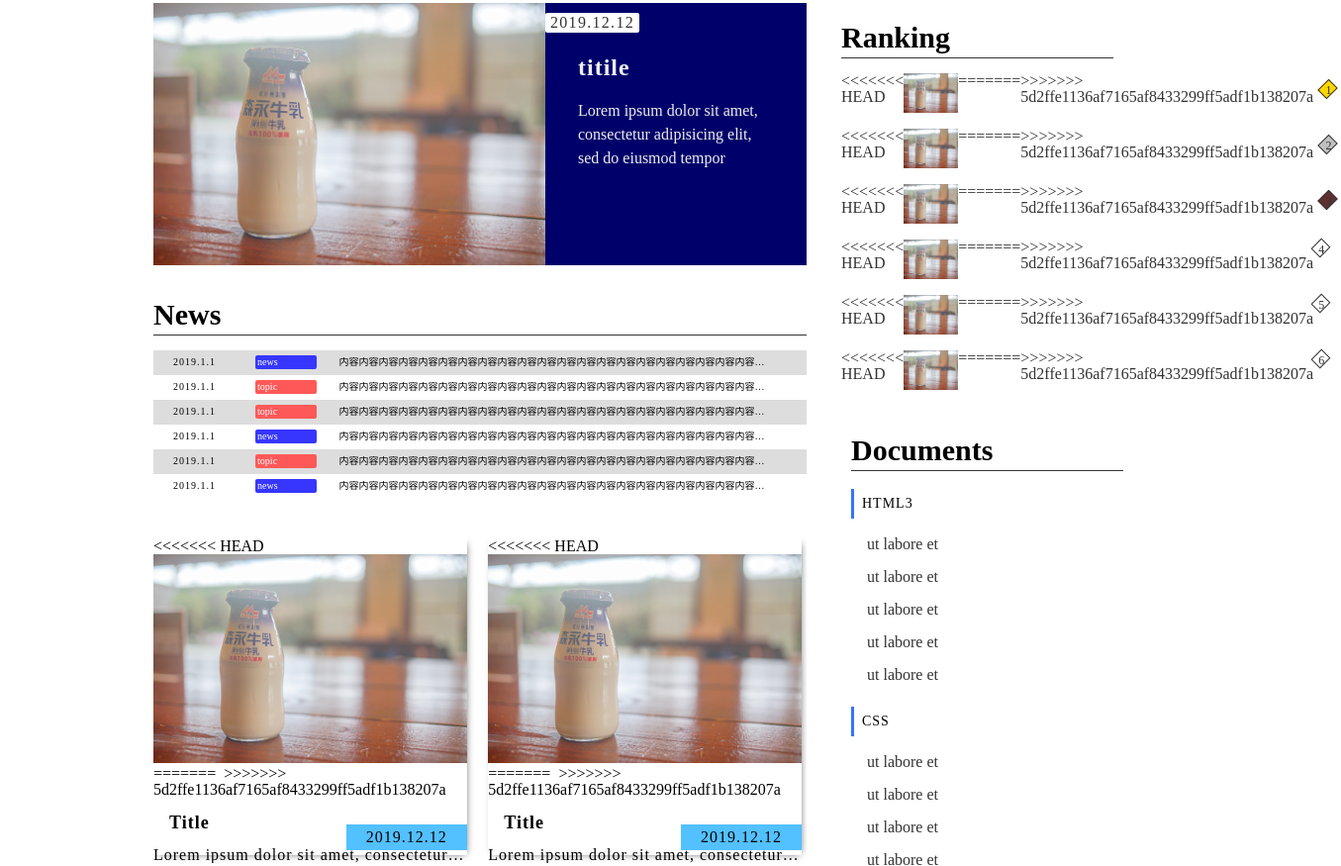
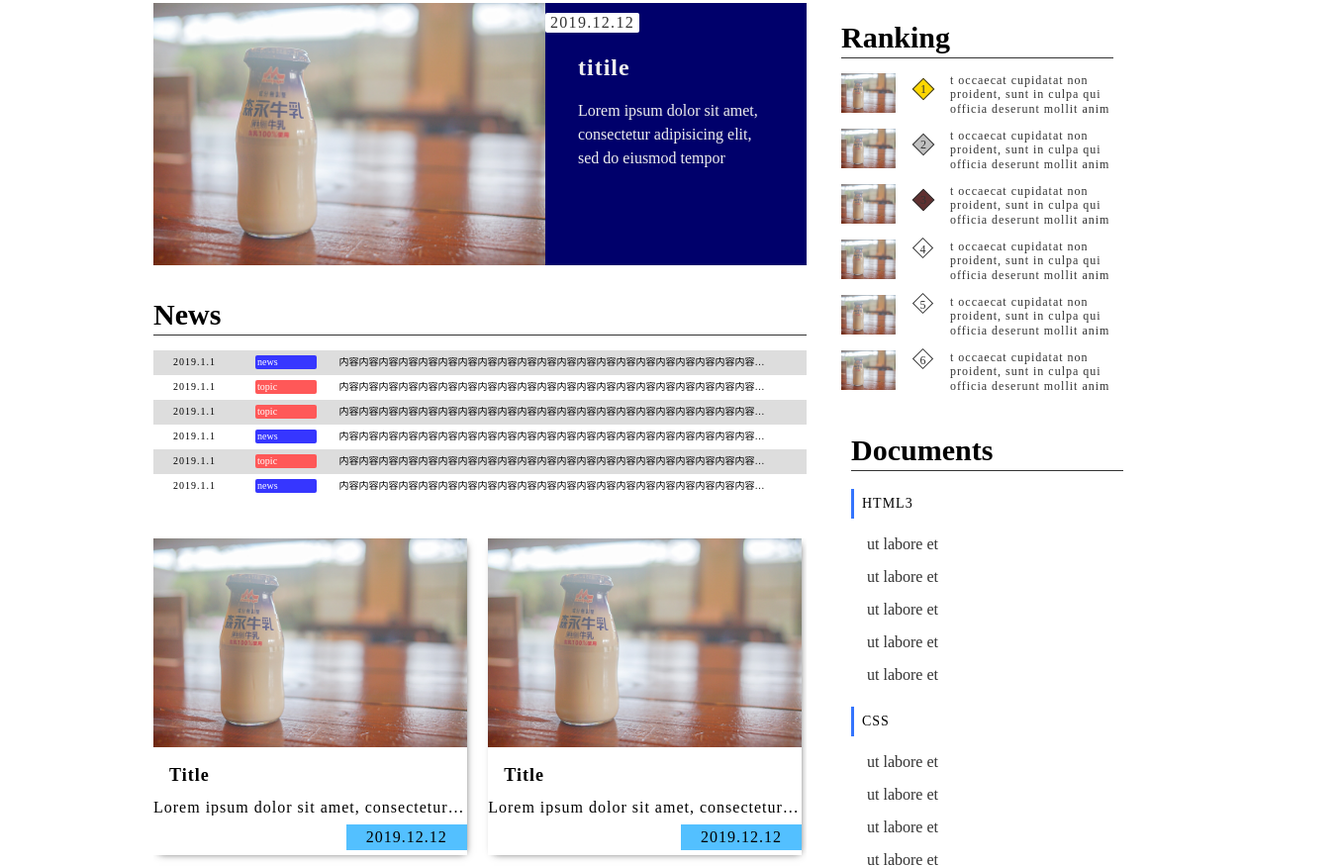
Before and after one commit to SORA-24/companysite, a plain HTML site: page index.html in a window 1280 px wide. Shown: the part 171-1046 px from the top of the page at 99% size, 1355 px wide, since content can reach past the window. Drawn offline with Linux system fonts and the light colour scheme.

Commit message:
編集７回目

```diff
--- a/index.html
+++ b/index.html
@@ -23,7 +23,7 @@
         <main>
             <section>
                 <div id="about" class="cf">
-                    <img class="image" src="images/_DSC8306.jpeg" >
+                    <img class="image" src="https://github.com/SORA-24/companysite/blob/master/images/_DSC8306.jpeg?raw=true" >
                     <div class="container">
                         <h3 class="title">titile</h3>
                         <p class="content">Lorem ipsum dolor sit amet, consectetur adipisicing elit, sed do eiusmod tempor  </p>
@@ -87,61 +87,37 @@
                 </div>
                 <div id="topics" class="cf">
                    <div class="topic-container">
-<<<<<<< HEAD
-                       <img src="images/_DSC8306.jpeg" alt="">
-=======
-                       <img src="image/_DSC8306.jpeg" alt="">
->>>>>>> 5d2ffe1136af7165af8433299ff5adf1b138207a
+                       <img src="https://github.com/SORA-24/companysite/blob/master/images/_DSC8306.jpeg?raw=true" alt="">
                        <h3 class="titile">Title</h3>
                        <p>Lorem ipsum dolor sit amet, consectetur adipisicing elit, sed do eiusmod tempor incididunt ut labore et dolore magna aliqua. Ut enim ad minim veniam, quis nostrud exercitation ullamco laboris nisi ut aliquip ex ea commodo consequat. Duis aute irure dolor in reprehenderit</p>
                        <p class="date">2019.12.12</p>
                     </div>
                    <div class="topic-container">
-<<<<<<< HEAD
-                       <img src="images/_DSC8306.jpeg" alt="">
-=======
-                       <img src="image/_DSC8306.jpeg" alt="">
->>>>>>> 5d2ffe1136af7165af8433299ff5adf1b138207a
+                       <img src="https://github.com/SORA-24/companysite/blob/master/images/_DSC8306.jpeg?raw=true" alt="">
                        <h3 class="titile">Title</h3>
                        <p>Lorem ipsum dolor sit amet, consectetur adipisicing elit, sed do eiusmod tempor incididunt ut labore et dolore magna aliqua. Ut enim ad minim veniam, quis nostrud exercitation ullamco laboris nisi ut aliquip ex ea commodo consequat. Duis aute irure dolor in reprehenderit</p>
                        <p class="date">2019.12.12</p>
                     </div>
                    <div class="topic-container">
-<<<<<<< HEAD
-                       <img src="images/_DSC8306.jpeg" alt="">
-=======
-                       <img src="image/_DSC8306.jpeg" alt="">
->>>>>>> 5d2ffe1136af7165af8433299ff5adf1b138207a
+                       <img src="https://github.com/SORA-24/companysite/blob/master/images/_DSC8306.jpeg?raw=true" alt="">
                        <h3 class="titile">Title</h3>
                        <p>Lorem ipsum dolor sit amet, consectetur adipisicing elit, sed do eiusmod tempor incididunt ut labore et dolore magna aliqua. Ut enim ad minim veniam, quis nostrud exercitation ullamco laboris nisi ut aliquip ex ea commodo consequat. Duis aute irure dolor in reprehenderit</p>
                        <p class="date">2019.12.12</p>
                     </div>
                    <div class="topic-container">
-<<<<<<< HEAD
-                       <img src="images/_DSC8306.jpeg" alt="">
-=======
-                       <img src="image/_DSC8306.jpeg" alt="">
->>>>>>> 5d2ffe1136af7165af8433299ff5adf1b138207a
+                       <img src="https://github.com/SORA-24/companysite/blob/master/images/_DSC8306.jpeg?raw=true" alt="">
                        <h3 class="titile">Title</h3>
                        <p>Lorem ipsum dolor sit amet, consectetur adipisicing elit, sed do eiusmod tempor incididunt ut labore et dolore magna aliqua. Ut enim ad minim veniam, quis nostrud exercitation ullamco laboris nisi ut aliquip ex ea commodo consequat. Duis aute irure dolor in reprehenderit</p>
                        <p class="date">2019.12.12</p>
                     </div>
                    <div class="topic-container">
-<<<<<<< HEAD
-                       <img src="images/_DSC8306.jpeg" alt="">
-=======
-                       <img src="image/_DSC8306.jpeg" alt="">
->>>>>>> 5d2ffe1136af7165af8433299ff5adf1b138207a
+                       <img src="https://github.com/SORA-24/companysite/blob/master/images/_DSC8306.jpeg?raw=true" alt="">
                        <h3 class="titile">Title</h3>
                        <p>Lorem ipsum dolor sit amet, consectetur adipisicing elit, sed do eiusmod tempor incididunt ut labore et dolore magna aliqua. Ut enim ad minim veniam, quis nostrud exercitation ullamco laboris nisi ut aliquip ex ea commodo consequat. Duis aute irure dolor in reprehenderit</p>
                        <p class="date">2019.12.12</p>
                     </div>
                    <div class="topic-container">
-<<<<<<< HEAD
-                       <img src="images/_DSC8306.jpeg" alt="">
-=======
-                       <img src="image/_DSC8306.jpeg" alt="">
->>>>>>> 5d2ffe1136af7165af8433299ff5adf1b138207a
+                       <img src="https://github.com/SORA-24/companysite/blob/master/images/_DSC8306.jpeg?raw=true" alt="">
                        <h3 class="titile">Title</h3>
                        <p>Lorem ipsum dolor sit amet, consectetur adipisicing elit, sed do eiusmod tempor incididunt ut labore et dolore magna aliqua. Ut enim ad minim veniam, quis nostrud exercitation ullamco laboris nisi ut aliquip ex ea commodo consequat. Duis aute irure dolor in reprehenderit</p>
                        <p class="date">2019.12.12</p>
@@ -155,56 +131,32 @@
                 <h3 class="heading">Ranking</h3>
                 <div class="ol">
                     <a href="#" class="container">
-<<<<<<< HEAD
-                        <img src="images/_DSC8306.jpeg" alt="">
-=======
-                        <img src="image/_DSC8306.jpeg" alt="">
->>>>>>> 5d2ffe1136af7165af8433299ff5adf1b138207a
+                        <img src="https://github.com/SORA-24/companysite/blob/master/images/_DSC8306.jpeg?raw=true" alt="">
                         <span class="order"></span>
                         <div class="content">t occaecat cupidatat non proident, sunt in culpa qui officia deserunt mollit anim id est laborum.</div>
                     </a>
                     <a href="#" class="container">
-<<<<<<< HEAD
-                        <img src="images/_DSC8306.jpeg" alt="">
-=======
-                        <img src="image/_DSC8306.jpeg" alt="">
->>>>>>> 5d2ffe1136af7165af8433299ff5adf1b138207a
+                        <img src="https://github.com/SORA-24/companysite/blob/master/images/_DSC8306.jpeg?raw=true" alt="">
                         <span class="order"></span>
                         <div class="content">t occaecat cupidatat non proident, sunt in culpa qui officia deserunt mollit anim id est laborum.</div>
                     </a>
                     <a href="#" class="container">
-<<<<<<< HEAD
-                        <img src="images/_DSC8306.jpeg" alt="">
-=======
-                        <img src="image/_DSC8306.jpeg" alt="">
->>>>>>> 5d2ffe1136af7165af8433299ff5adf1b138207a
+                        <img src="https://github.com/SORA-24/companysite/blob/master/images/_DSC8306.jpeg?raw=true" alt="">
                         <span class="order"></span>
                         <div class="content">t occaecat cupidatat non proident, sunt in culpa qui officia deserunt mollit anim id est laborum.</div>
                     </a>
                     <a href="#" class="container">
-<<<<<<< HEAD
-                        <img src="images/_DSC8306.jpeg" alt="">
-=======
-                        <img src="image/_DSC8306.jpeg" alt="">
->>>>>>> 5d2ffe1136af7165af8433299ff5adf1b138207a
+                        <img src="https://github.com/SORA-24/companysite/blob/master/images/_DSC8306.jpeg?raw=true" alt="">
                         <span class="order"></span>
                         <div class="content">t occaecat cupidatat non proident, sunt in culpa qui officia deserunt mollit anim id est laborum.</div>
                     </a>
                     <a href="#" class="container">
-<<<<<<< HEAD
-                        <img src="images/_DSC8306.jpeg" alt="">
-=======
-                        <img src="image/_DSC8306.jpeg" alt="">
->>>>>>> 5d2ffe1136af7165af8433299ff5adf1b138207a
+                        <img src="https://github.com/SORA-24/companysite/blob/master/images/_DSC8306.jpeg?raw=true" alt="">
                         <span class="order"></span>
                         <div class="content">t occaecat cupidatat non proident, sunt in culpa qui officia deserunt mollit anim id est laborum.</div>
                     </a>
                     <a href="#" class="container">
-<<<<<<< HEAD
-                        <img src="images/_DSC8306.jpeg" alt="">
-=======
-                        <img src="image/_DSC8306.jpeg" alt="">
->>>>>>> 5d2ffe1136af7165af8433299ff5adf1b138207a
+                        <img src="https://github.com/SORA-24/companysite/blob/master/images/_DSC8306.jpeg?raw=true" alt="">
                         <span class="order"></span>
                         <div class="content">t occaecat cupidatat non proident, sunt in culpa qui officia deserunt mollit anim id est laborum.</div>
                     </a>
```
